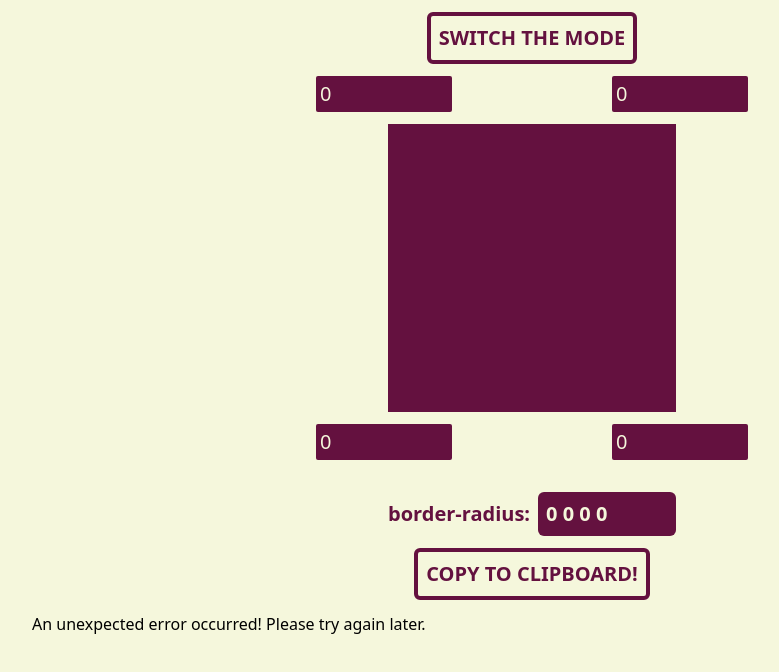
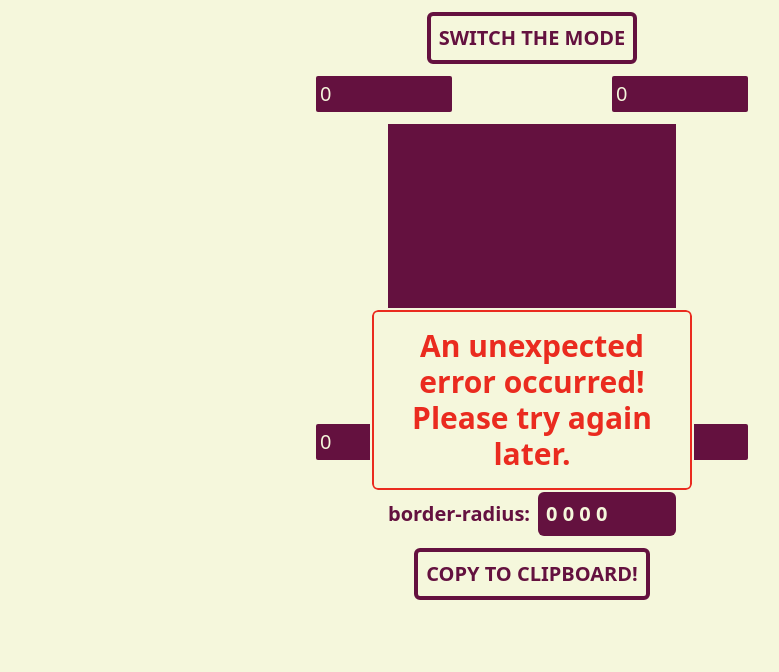
Before and after one commit to SEPOTOM/border-radius-previewer, a React (Vite) app: page / in a window 1280 px wide. Both pictures are taken after a click on the button "COPY TO CLIPBOARD!". Shown: the top 672 px of the page, without its empty margins (108-887 px from the left). Built offline with nearby package versions, Linux system fonts and the light colour scheme.

Commit message:
feat(App): add styles to the copy error msg

```diff
--- a/src/App.tsx
+++ b/src/App.tsx
@@ -49,6 +49,7 @@ const App = () => {
 
   const handleCopyButtonClick = async () => {
     try {
+      throw new Error();
       if (isAdvanced) {
         await navigator.clipboard.writeText(advancedBorderRadius);
       } else {
@@ -123,7 +124,11 @@ const App = () => {
       )}
 
       {copyError && (
-        <p role="alert" aria-label="Copy error">
+        <p
+          role="alert"
+          aria-label="Copy error"
+          className="absolute left-1/2 top-1/2 w-full max-w-72 -translate-x-1/2 -translate-y-1/2 rounded-md border-2 border-error bg-secondary p-4 text-center text-2xl font-bold text-error outline outline-2 outline-secondary sm:max-w-80 sm:text-3xl"
+        >
           An unexpected error occurred! Please try again later.
         </p>
       )}
```
